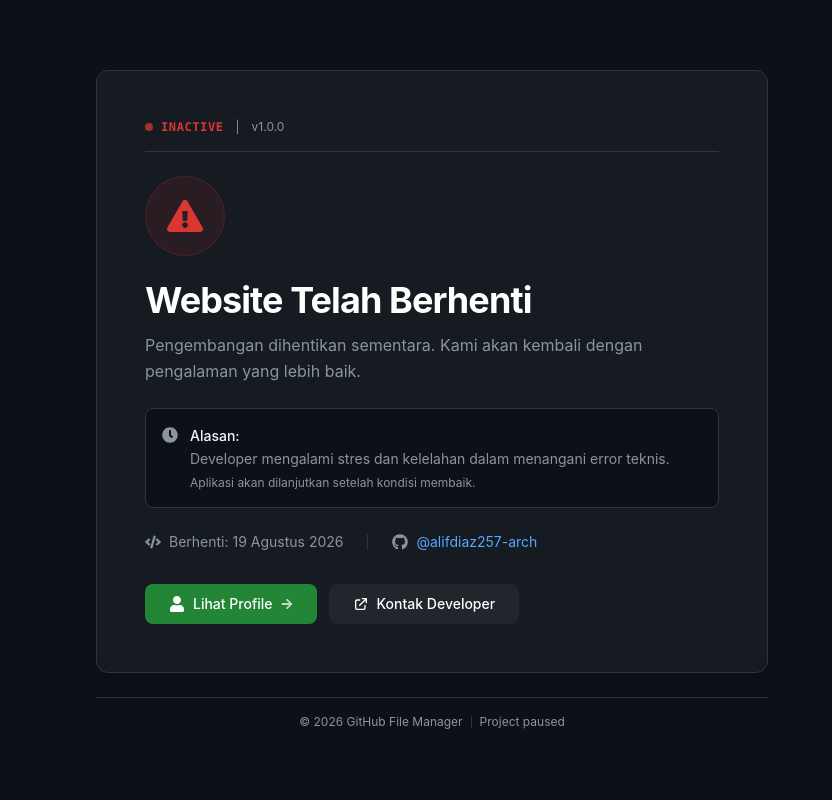
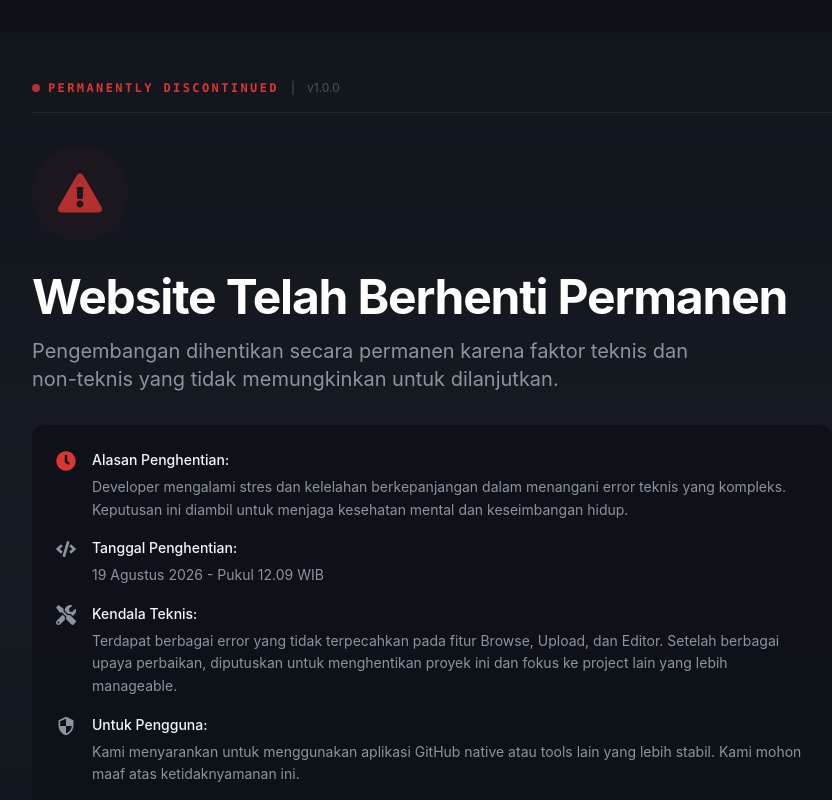
Before and after one commit to alifdiaz257-arch/file-to-repo, a Next.js app: page / in a window 1280 px wide. Shown: the top 800 px of the page, without its empty margins (208-1040 px from the left). Built offline with nearby package versions, Linux system fonts and the light colour scheme.

Commit message:
Update page.js

```diff
--- a/app/page.js
+++ b/app/page.js
@@ -1,79 +1,96 @@
 'use client'
 
-import { FaGithub, FaExclamationTriangle, FaClock, FaUser, FaArrowRight, FaCode } from 'react-icons/fa'
+import { FaGithub, FaExclamationTriangle, FaClock, FaUser, FaArrowRight, FaCode, FaServer, FaDatabase, FaTools } from 'react-icons/fa'
 import { HiOutlineExternalLink } from 'react-icons/hi'
+import { MdSecurity } from 'react-icons/md'
 
 export default function Home() {
   return (
-    <div className="min-h-screen bg-[#0d1117] text-[#c9d1d9] flex items-center justify-center p-4">
-      <div className="max-w-2xl w-full">
-        {/* Main Card */}
-        <div className="bg-[#161b22] border border-[#30363d] rounded-xl p-8 md:p-12 shadow-lg">
+    <div className="min-h-screen bg-gradient-to-b from-[#0d1117] via-[#161b22] to-[#0d1117] text-[#c9d1d9] flex items-center justify-center p-4 md:p-8">
+      <div className="max-w-4xl w-full">
+        {/* Main Card - No Outline */}
+        <div className="bg-[#161b22]/50 backdrop-blur-sm rounded-2xl p-8 md:p-12 shadow-2xl shadow-[#000000]/50">
 
-          {/* Status Badge */}
-          <div className="flex items-center gap-3 mb-6 pb-4 border-b border-[#30363d]">
+          {/* Status Badge - No Outline */}
+          <div className="flex items-center gap-3 mb-8 pb-4 border-b border-[#30363d]/50">
             <div className="flex items-center gap-2">
               <span className="w-2 h-2 rounded-full bg-[#da3633] animate-pulse"></span>
-              <span className="text-xs font-mono text-[#da3633] font-semibold tracking-wider">INACTIVE</span>
+              <span className="text-xs font-mono text-[#da3633] font-semibold tracking-[0.2em] uppercase">Permanently Discontinued</span>
             </div>
-            <span className="text-xs text-[#8b949e]">|</span>
-            <span className="text-xs text-[#8b949e]">v1.0.0</span>
+            <span className="text-xs text-[#8b949e]/50">|</span>
+            <span className="text-xs text-[#8b949e]/50">v1.0.0</span>
           </div>
 
-          {/* Icon */}
-          <div className="w-20 h-20 mb-6 rounded-full bg-[#da3633]/10 border border-[#da3633]/20 flex items-center justify-center">
-            <FaExclamationTriangle className="w-9 h-9 text-[#da3633]" />
+          {/* Icon Area */}
+          <div className="w-24 h-24 mb-8 rounded-full bg-[#da3633]/5 flex items-center justify-center">
+            <FaExclamationTriangle className="w-11 h-11 text-[#da3633] opacity-80" />
           </div>
 
           {/* Title */}
-          <h1 className="text-3xl md:text-4xl font-bold text-white tracking-tight mb-3">
-            Website Telah Berhenti
+          <h1 className="text-4xl md:text-5xl font-bold text-white tracking-tight mb-4">
+            Website Telah Berhenti Permanen
           </h1>
 
-          {/* Description */}
-          <p className="text-[#8b949e] text-base mb-6 leading-relaxed">
-            Pengembangan dihentikan sementara. Kami akan kembali dengan pengalaman yang lebih baik.
+          {/* Subtitle */}
+          <p className="text-[#8b949e] text-lg md:text-xl mb-8 leading-relaxed max-w-2xl">
+            Pengembangan dihentikan secara permanen karena faktor teknis dan non-teknis yang tidak memungkinkan untuk dilanjutkan.
           </p>
 
-          {/* Alasan Box */}
-          <div className="bg-[#0d1117] border border-[#30363d] rounded-lg p-4 mb-6">
-            <div className="flex items-start gap-3">
-              <FaClock className="w-4 h-4 text-[#8b949e] mt-0.5 flex-shrink-0" />
+          {/* Detail Box - No Outline */}
+          <div className="bg-[#0d1117]/80 rounded-xl p-6 mb-8 space-y-4">
+
+            {/* Alasan Utama */}
+            <div className="flex items-start gap-4">
+              <FaClock className="w-5 h-5 text-[#da3633] mt-0.5 flex-shrink-0" />
               <div>
                 <p className="text-sm text-[#8b949e] leading-relaxed">
-                  <span className="text-[#f0f6fc] font-medium">Alasan:</span>
-                  <br />
-                  Developer mengalami stres dan kelelahan dalam menangani error teknis.
-                  <br />
-                  <span className="text-xs text-[#8b949e] mt-1 block">
-                    Aplikasi akan dilanjutkan setelah kondisi membaik.
-                  </span>
+                  <span className="text-[#f0f6fc] font-medium block mb-1">Alasan Penghentian:</span>
+                  Developer mengalami stres dan kelelahan berkepanjangan dalam menangani error teknis yang kompleks.
+                  Keputusan ini diambil untuk menjaga kesehatan mental dan keseimbangan hidup.
                 </p>
               </div>
             </div>
-          </div>
 
-          {/* Meta Info */}
-          <div className="flex flex-wrap items-center gap-x-6 gap-y-2 text-sm text-[#8b949e] mb-8">
-            <div className="flex items-center gap-2">
-              <FaCode className="w-4 h-4" />
-              <span>Berhenti: {new Date().toLocaleDateString('id-ID', {
-                day: 'numeric',
-                month: 'long',
-                year: 'numeric'
-              })}</span>
+            {/* Tanggal */}
+            <div className="flex items-start gap-4">
+              <FaCode className="w-5 h-5 text-[#8b949e] mt-0.5 flex-shrink-0" />
+              <div>
+                <p className="text-sm text-[#8b949e] leading-relaxed">
+                  <span className="text-[#f0f6fc] font-medium block mb-1">Tanggal Penghentian:</span>
+                  {new Date().toLocaleDateString('id-ID', {
+                    day: 'numeric',
+                    month: 'long',
+                    year: 'numeric'
+                  })} - Pukul {new Date().toLocaleTimeString('id-ID', {
+                    hour: '2-digit',
+                    minute: '2-digit'
+                  })} WIB
+                </p>
+              </div>
             </div>
-            <div className="w-px h-4 bg-[#30363d] hidden sm:block"></div>
-            <div className="flex items-center gap-2">
-              <FaGithub className="w-4 h-4" />
-              <a
-                href="https://github.com/alifdiaz257-arch"
-                target="_blank"
-                rel="noopener noreferrer"
-                className="text-[#58a6ff] hover:underline transition"
-              >
-                @alifdiaz257-arch
-              </a>
+
+            {/* Alasan Detail */}
+            <div className="flex items-start gap-4">
+              <FaTools className="w-5 h-5 text-[#8b949e] mt-0.5 flex-shrink-0" />
+              <div>
+                <p className="text-sm text-[#8b949e] leading-relaxed">
+                  <span className="text-[#f0f6fc] font-medium block mb-1">Kendala Teknis:</span>
+                  Terdapat berbagai error yang tidak terpecahkan pada fitur Browse, Upload, dan Editor.
+                  Setelah berbagai upaya perbaikan, diputuskan untuk menghentikan proyek ini dan fokus ke project lain yang lebih manageable.
+                </p>
+              </div>
+            </div>
+
+            {/* Rekomendasi */}
+            <div className="flex items-start gap-4">
+              <MdSecurity className="w-5 h-5 text-[#8b949e] mt-0.5 flex-shrink-0" />
+              <div>
+                <p className="text-sm text-[#8b949e] leading-relaxed">
+                  <span className="text-[#f0f6fc] font-medium block mb-1">Untuk Pengguna:</span>
+                  Kami menyarankan untuk menggunakan aplikasi GitHub native atau tools lain yang lebih stabil.
+                  Kami mohon maaf atas ketidaknyamanan ini.
+                </p>
+              </div>
             </div>
           </div>
 
@@ -83,16 +100,16 @@ export default function Home() {
               href="https://github.com/alifdiaz257-arch"
               target="_blank"
               rel="noopener noreferrer"
-              className="flex items-center justify-center gap-2 px-6 py-2.5 bg-[#238636] hover:bg-[#2ea043] text-white font-medium rounded-lg transition text-sm group"
+              className="flex items-center justify-center gap-2 px-6 py-3 bg-[#238636] hover:bg-[#2ea043] text-white font-medium rounded-xl transition-all duration-200 text-sm group shadow-lg shadow-[#238636]/20"
             >
               <FaUser className="w-4 h-4" />
-              Lihat Profile
+              Lihat Profile Developer
               <FaArrowRight className="w-3 h-3 opacity-70 group-hover:translate-x-0.5 transition" />
             </a>
 
             <a
               href="mailto:contact@yourdomain.com"
-              className="flex items-center justify-center gap-2 px-6 py-2.5 bg-[#21262d] hover:bg-[#30363d] text-white font-medium rounded-lg transition text-sm group"
+              className="flex items-center justify-center gap-2 px-6 py-3 bg-[#21262d] hover:bg-[#30363d] text-white font-medium rounded-xl transition-all duration-200 text-sm"
             >
               <HiOutlineExternalLink className="w-4 h-4" />
               Kontak Developer
@@ -101,11 +118,13 @@ export default function Home() {
         </div>
 
         {/* Footer */}
-        <div className="mt-6 text-center text-xs text-[#8b949e] border-t border-[#30363d] pt-4">
+        <div className="mt-8 text-center text-xs text-[#8b949e]/50 border-t border-[#30363d]/30 pt-4">
           <p className="flex items-center justify-center gap-2">
             <span>© {new Date().getFullYear()} GitHub File Manager</span>
-            <span className="w-px h-3 bg-[#30363d]"></span>
-            <span>Project paused</span>
+            <span className="w-px h-3 bg-[#30363d]/30"></span>
+            <span>Project permanently discontinued</span>
+            <span className="w-px h-3 bg-[#30363d]/30"></span>
+            <span>Thank you for your understanding</span>
           </p>
         </div>
       </div>
```
